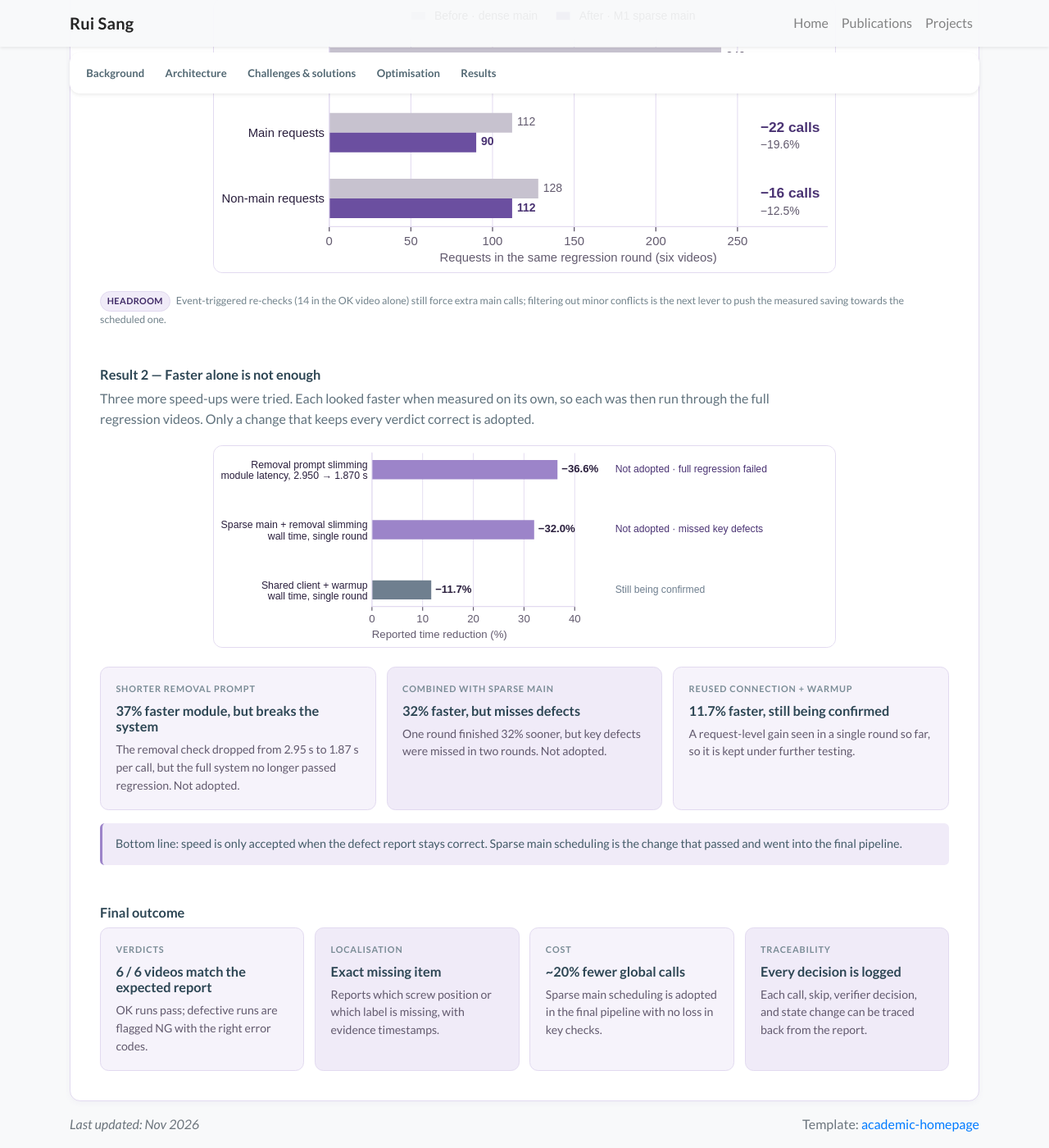
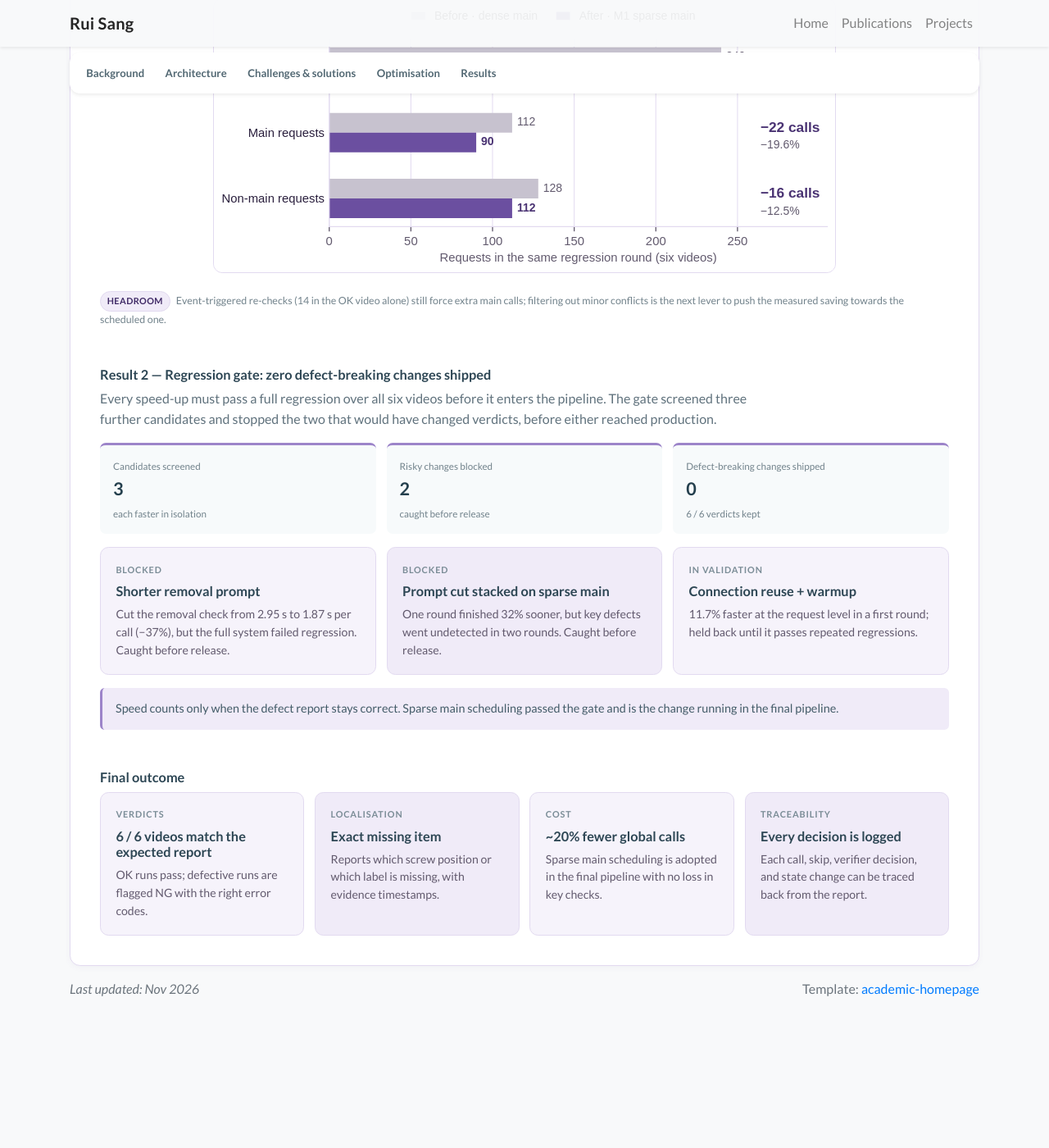
Before and after one commit to richael-sang/richael-sang.github.io, a Jekyll site: the page built from _projects/bosch-sop.md, in a window 1280 px wide and 1400 px high, scrolled down 7272 px. Shown: the whole window at 82% size. Built offline with Jekyll 4.4.1, drawn with Linux system fonts in a browser that asks for light colours; nearby versions of some CDN libraries; a style sheet for code colours, icons or effects is not loaded; after the commit the page ends 8507 px from its top, so only the background shows below that.

Commit message:
Reframe Bosch result 2 around the regression gate
Co-authored-by: Cursor <cursoragent@cursor.com>

```diff
--- a/_projects/bosch-sop.md
+++ b/_projects/bosch-sop.md
@@ -301,30 +301,32 @@ section_nav:
   </figure>
   <p class="source-line"><span class="evidence-chip">{% include i18n.html en="Headroom" zh="后续空间" %}</span> {% include i18n.html en="Event-triggered re-checks (14 in the OK video alone) still force extra main calls; filtering out minor conflicts is the next lever to push the measured saving towards the scheduled one." zh="事件触发的补查仍会强制额外的 main 调用（仅 OK 视频就有 14 次）；过滤掉轻微冲突，是让实测降幅进一步接近调度设计降幅的下一个抓手。" %}</p>
 
-  {% include i18n.html tag="h3" class="mt-5" en="Result 2 — Faster alone is not enough" zh="结果 2 — 只是更快还不够" %}
-  {% include i18n.html tag="p" class="section-intro" en="Three more speed-ups were tried. Each looked faster when measured on its own, so each was then run through the full regression videos. Only a change that keeps every verdict correct is adopted." zh="我们另外试了三种提速办法。单独测时都更快，所以接着用全部回归视频完整跑一遍系统：只有结论全部正确的改动才会被采用。" %}
-  <figure class="data-figure">
-    <img src="{{ '/assets/images/projects/bosch-sop/optimisation-outcomes.svg' | relative_url }}" alt="Time reductions of three speed-up attempts and whether each passed the full regression" data-alt-en="Time reductions of three speed-up attempts and whether each passed the full regression" data-alt-zh="三种提速办法的时间降幅，以及是否通过完整回归" loading="lazy">
-  </figure>
+  {% include i18n.html tag="h3" class="mt-5" en="Result 2 — Regression gate: zero defect-breaking changes shipped" zh="结果 2 — 回归把关：带缺陷的改动零上线" %}
+  {% include i18n.html tag="p" class="section-intro" en="Every speed-up must pass a full regression over all six videos before it enters the pipeline. The gate screened three further candidates and stopped the two that would have changed verdicts, before either reached production." zh="任何提速都必须先在全部 6 条回归视频上完整跑通，才能进入流程。回归把关又筛查了三项候选提速，在上线前拦下了两项会改变判断结果的改动。" %}
+  <div class="result-highlight-grid result-highlight-grid-3">
+    <div>{% include i18n.html tag="span" en="Candidates screened" zh="筛查候选" %}<strong>3</strong>{% include i18n.html tag="small" en="each faster in isolation" zh="单独测试均更快" %}</div>
+    <div>{% include i18n.html tag="span" en="Risky changes blocked" zh="拦截风险改动" %}<strong>2</strong>{% include i18n.html tag="small" en="caught before release" zh="上线前发现" %}</div>
+    <div>{% include i18n.html tag="span" en="Defect-breaking changes shipped" zh="带缺陷改动上线" %}<strong>0</strong>{% include i18n.html tag="small" en="6 / 6 verdicts kept" zh="6 / 6 判断保持正确" %}</div>
+  </div>
   <div class="overview-grid overview-grid-3">
     <div class="overview-card">
-      {% include i18n.html tag="div" class="overview-label" en="Shorter removal prompt" zh="精简 removal prompt" %}
-      {% include i18n.html tag="h3" en="37% faster module, but breaks the system" zh="模块快了 37%，但系统出错" %}
-      {% include i18n.html tag="p" en="The removal check dropped from 2.95 s to 1.87 s per call, but the full system no longer passed regression. Not adopted." zh="removal 检查单次从 2.95 秒降到 1.87 秒，但完整系统回归不再通过。不采用。" %}
+      {% include i18n.html tag="div" class="overview-label" en="Blocked" zh="已拦截" %}
+      {% include i18n.html tag="h3" en="Shorter removal prompt" zh="精简 removal prompt" %}
+      {% include i18n.html tag="p" en="Cut the removal check from 2.95 s to 1.87 s per call (−37%), but the full system failed regression. Caught before release." zh="removal 检查单次从 2.95 秒降到 1.87 秒（−37%），但完整系统回归未通过，在上线前拦下。" %}
     </div>
     <div class="overview-card">
-      {% include i18n.html tag="div" class="overview-label" en="Combined with sparse main" zh="叠加稀疏 main" %}
-      {% include i18n.html tag="h3" en="32% faster, but misses defects" zh="总耗时快 32%，但漏检缺陷" %}
-      {% include i18n.html tag="p" en="One round finished 32% sooner, but key defects were missed in two rounds. Not adopted." zh="有一轮总耗时缩短 32%，但连续两轮漏掉了关键缺陷。不采用。" %}
+      {% include i18n.html tag="div" class="overview-label" en="Blocked" zh="已拦截" %}
+      {% include i18n.html tag="h3" en="Prompt cut stacked on sparse main" zh="精简 prompt 叠加稀疏 main" %}
+      {% include i18n.html tag="p" en="One round finished 32% sooner, but key defects went undetected in two rounds. Caught before release." zh="有一轮总耗时缩短 32%，但两轮都漏掉了关键缺陷，在上线前拦下。" %}
     </div>
     <div class="overview-card">
-      {% include i18n.html tag="div" class="overview-label" en="Reused connection + warmup" zh="复用连接 + 预热" %}
-      {% include i18n.html tag="h3" en="11.7% faster, still being confirmed" zh="快了 11.7%，还在确认" %}
-      {% include i18n.html tag="p" en="A request-level gain seen in a single round so far, so it is kept under further testing." zh="目前只在一轮中观察到请求层面的提速，因此继续测试确认。" %}
+      {% include i18n.html tag="div" class="overview-label" en="In validation" zh="验证中" %}
+      {% include i18n.html tag="h3" en="Connection reuse + warmup" zh="复用连接 + 预热" %}
+      {% include i18n.html tag="p" en="11.7% faster at the request level in a first round; held back until it passes repeated regressions." zh="首轮在请求层面提速 11.7%，在多轮回归通过前暂不上线。" %}
     </div>
   </div>
   <div class="tradeoff-callout mt-3">
-    {% include i18n.html en="Bottom line: speed is only accepted when the defect report stays correct. Sparse main scheduling is the change that passed and went into the final pipeline." zh="一句话：只有缺陷报告保持正确，提速才算数。最终进入流程的是通过回归的稀疏 main 调度。" %}
+    {% include i18n.html en="Speed counts only when the defect report stays correct. Sparse main scheduling passed the gate and is the change running in the final pipeline." zh="只有缺陷报告保持正确，提速才算数。稀疏 main 调度通过了回归把关，是最终流程中采用的改动。" %}
   </div>
 
   {% include i18n.html tag="h3" class="mt-5" en="Final outcome" zh="最终效果" %}
--- a/assets/css/project-page.css
+++ b/assets/css/project-page.css
@@ -238,6 +238,11 @@ html[data-sceneguard-lang="zh"] .comparison-label {
     gap: 0.8rem;
 }
 
+.result-highlight-grid.result-highlight-grid-3 {
+    grid-template-columns: repeat(3, minmax(0, 1fr));
+    margin-bottom: 1rem;
+}
+
 .overview-card,
 .evaluation-card {
     padding: 1.15rem;
```
